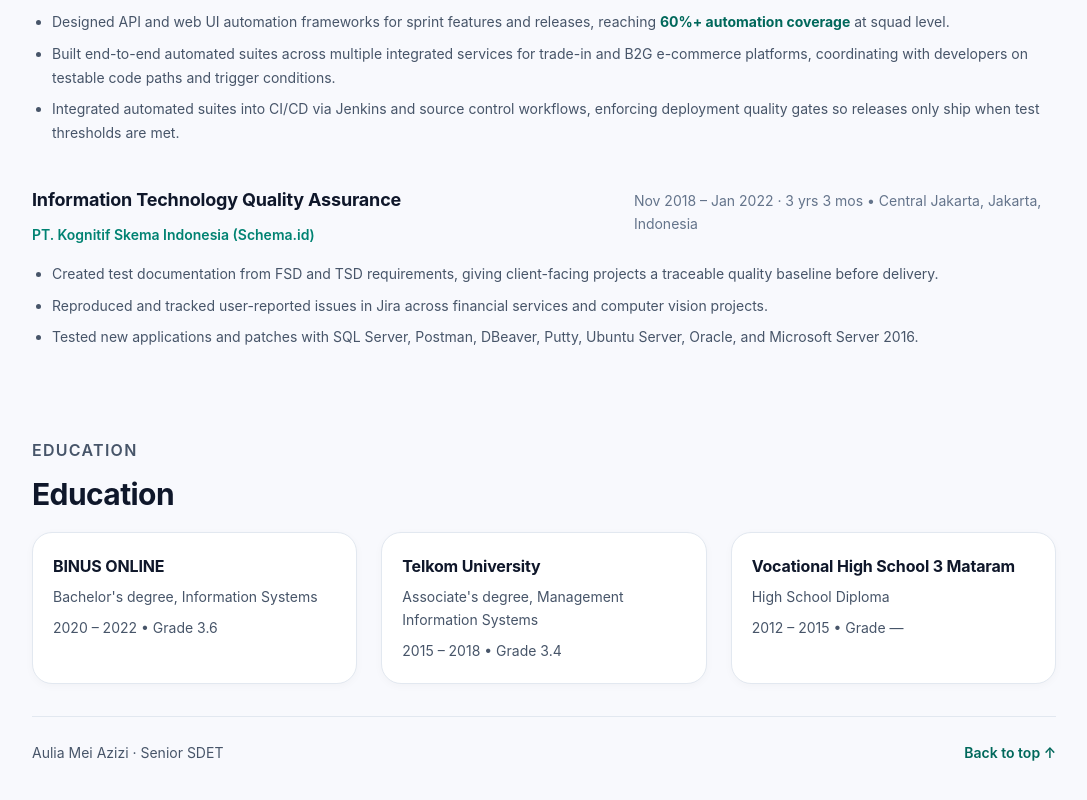
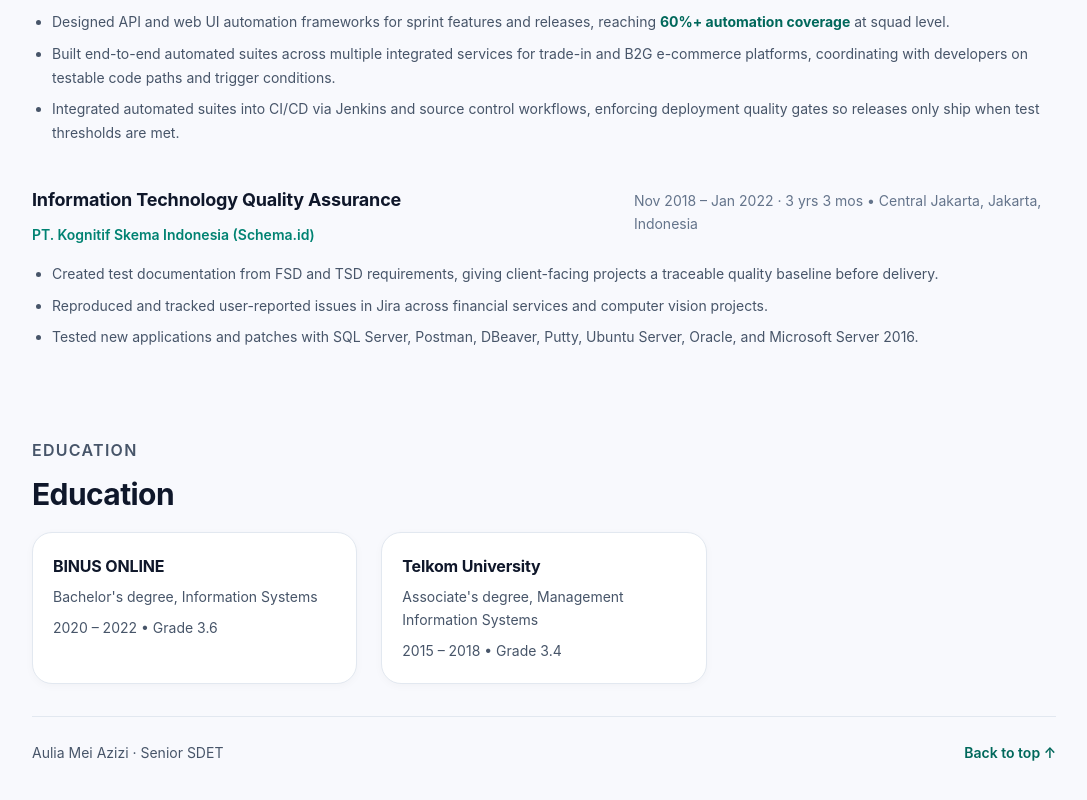
Before and after one commit to almezi/almezi.github.io, an Eleventy site: page src/index.njk in a window 1280 px wide. Shown: the part 2014-2814 px from the top of the page, without its empty margins (96-1183 px from the left). Built offline with nearby package versions, Linux system fonts and the light colour scheme; Eleventy itself is replaced by a stand-in of ours; files that its build step writes are made by us from their sources.

Commit message:
Remove high school education entry from the profile

```diff
--- a/src/index.njk
+++ b/src/index.njk
@@ -53,10 +53,6 @@ education:
     degree: Associate's degree, Management Information Systems
     period: 2015 – 2018
     grade: 3.4
-  - institution: Vocational High School 3 Mataram
-    degree: High School Diploma
-    period: 2012 – 2015
-    grade: —
 ---
 
 <section class="hero" id="overview">
```
